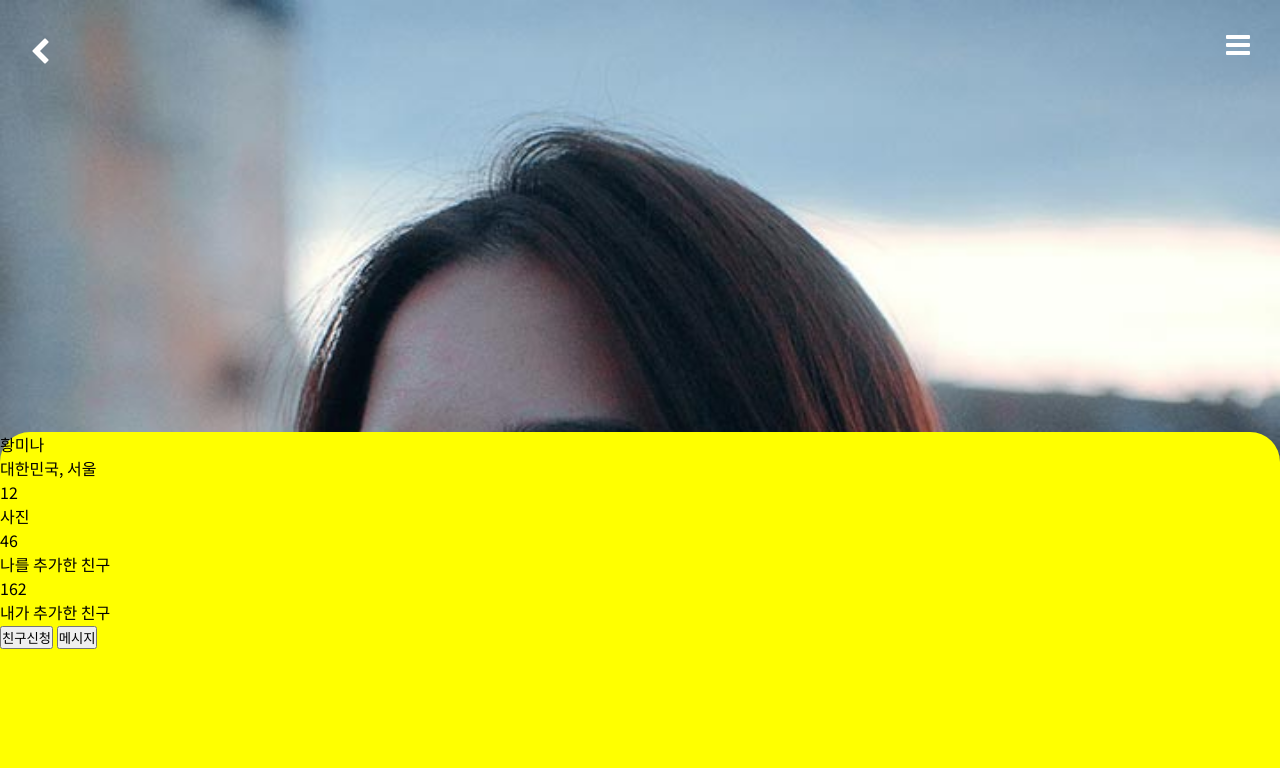
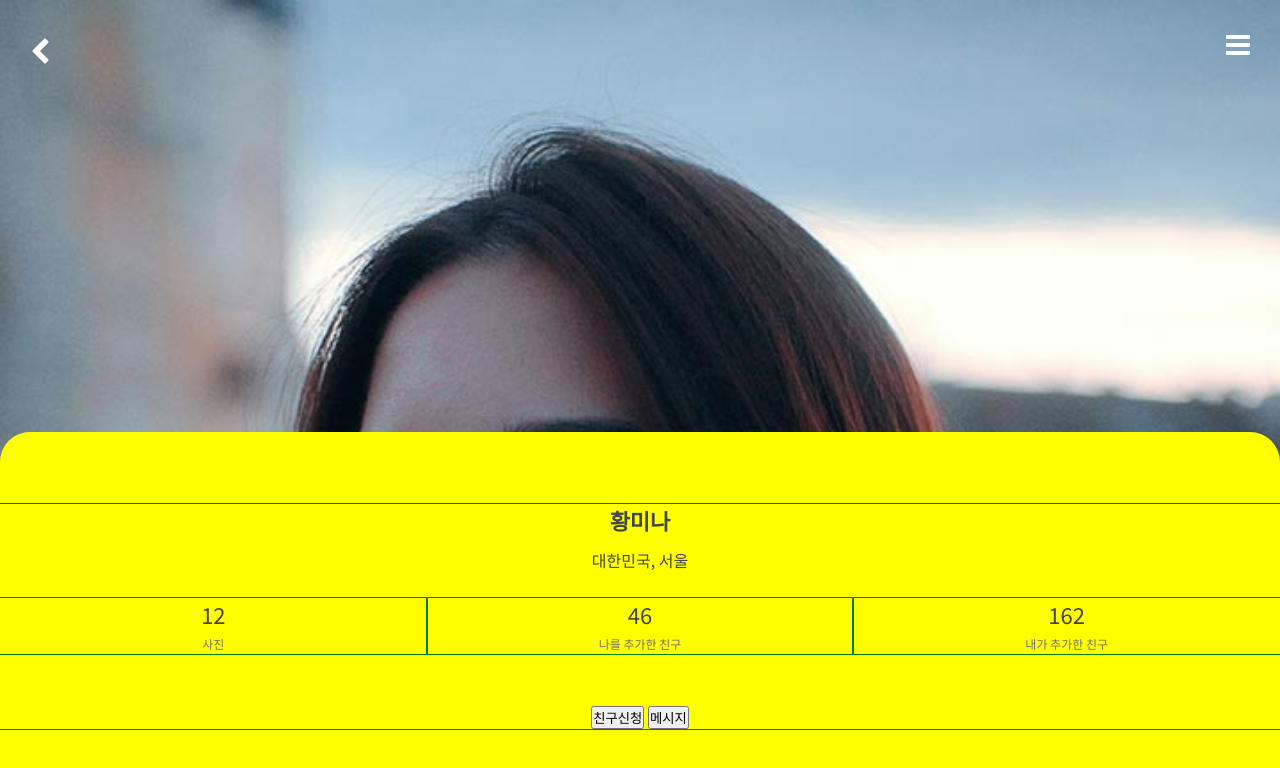
Before and after one commit to csslick/sns-card-ui, a plain HTML site: page index.html in a window 1280 px wide. Drawn offline with Linux system fonts and the light colour scheme.

Commit message:
하단 정보영역

```diff
--- a/style.css
+++ b/style.css
@@ -11,9 +11,16 @@
 
 body {
   font-family: 'Noto Sans KR', sans-serif;
+  color: #444;
+  font-size: 16px;
 }
+
 a {
   text-decoration: none;
+}
+
+ul {
+  list-style-type: none;
 }
 /*
   1.사진영역높이: 59%
@@ -71,4 +78,36 @@ header > .toggle-btn {
   left: 0;
   border-top-left-radius: 30px;
   border-top-right-radius: 30px;
+  text-align: center;
+  display: flex;
+  justify-content: center;
+  align-items: center;
 }
+.card > .info .container {
+  outline: 1px solid red;
+  width: 100vw;
+}
+
+.card > .info .name {
+  font-size: 22px;
+  font-weight: bold;
+  margin-bottom: 12px;
+}
+.card > .info .location {
+  margin-bottom: 26px;
+}
+.card > .info .count-info {
+  display: flex;
+  margin-bottom: 50px;
+}
+.card > .info .count-info > li {
+  outline: 1px solid green;
+  flex: 1;
+}
+.card > .info .count-info .count {
+  font-size: 22px;
+}
+.card > .info .count-info .title {
+  font-size: 12px;
+  color: #707070;
+}
```
